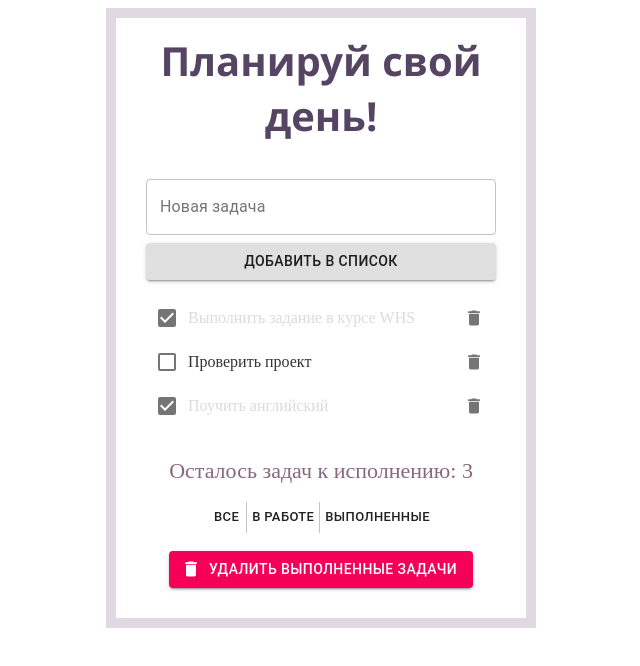
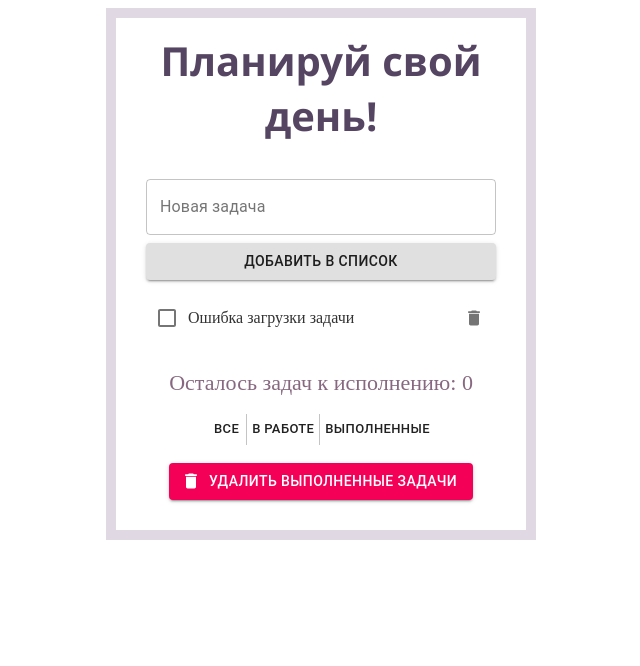
Before and after one commit to WebHeroSchool/Angleter_todo, a React (Create React App) app: page / in a window 1280 px wide. Shown: the top 666 px of the page, without its empty margins (319-959 px from the left). Built offline with nearby package versions, Linux system fonts and the light colour scheme.

Commit message:
Delete normal props tob check that default props work correctly

```diff
--- a/src/components/App/App.js
+++ b/src/components/App/App.js
@@ -69,11 +69,11 @@ class App extends React.Component {
         <h3 className={styles.title}>Планируй свой день!</h3>
         <InputItem onClickAdd={this.onClickAdd}/>
         <ItemList
-          items={this.state.items}
+
           onClickDone={this.onClickDone}
           onClickDelete={this.onClickDelete}
         />
-        <Footer count={this.state.count} />
+        <Footer  />
       </div>)
   }
 };
--- a/src/components/ItemList/ItemList.js
+++ b/src/components/ItemList/ItemList.js
@@ -32,4 +32,10 @@ const ItemList = ({items, onClickDone, onClickDelete}) => (
   </ul>
 );
 
+ItemList.defaultProps = {
+  items: [{value: 'Ошибка загрузки задачи',
+          isDone: false,
+          id: 0}]
+};
+
 export default ItemList;
```
